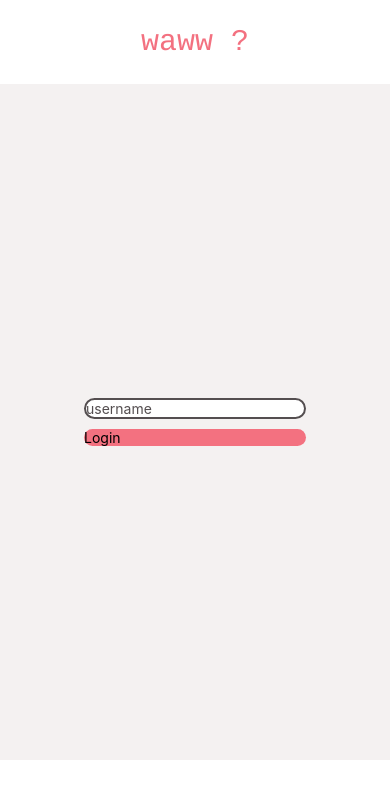
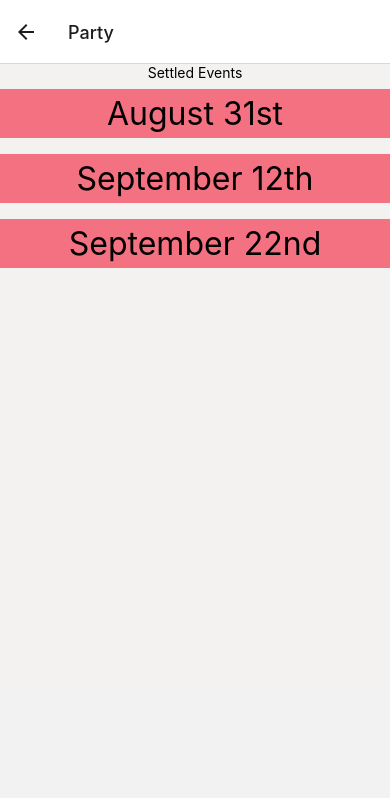
Before and after one commit to ameliaeiger/what-are-we-watching, a React Native app: screen /Party in a window 390 px wide. Shown: the top 798 px of the page. Built offline with nearby package versions, Linux system fonts and the light colour scheme.

Commit message:
Adds basic navigation example

```diff
--- a/App.js
+++ b/App.js
@@ -1,13 +1,20 @@
 import { StatusBar } from 'expo-status-bar'
 import { StyleSheet, Text, View } from 'react-native'
+import { NavigationContainer } from '@react-navigation/native'
+import { createNativeStackNavigator} from '@react-navigation/native-stack'
+import PartyView from "./src/views/PartyView"
+import LandingView from "./src/views/LandingView"
 
-import LandingView from "./src/views/LandingView"
+const Stack = createNativeStackNavigator();
 
 export default function App() {
   return (
-    <View style={styles.container}>
-      <LandingView />
-    </View>
+    <NavigationContainer>
+      <Stack.Navigator initialRouteName='Landing'>
+        <Stack.Screen name='Landing' component={LandingView} />
+        <Stack.Screen name='Party' component={PartyView} />
+      </Stack.Navigator>
+    </NavigationContainer>
   );
 }
 
--- a/src/components/Header.js
+++ b/src/components/Header.js
@@ -18,14 +18,14 @@ const styles = StyleSheet.create({
         display:"flex",
         alignItems:"center",
         justifyContent:"center",
-        height:"10vh",
+        height:"10%",
         width:"100%",
         position:"absolute",
-        top:"0",
+        top: 10
     },
     headerText: {
         fontFamily:"courier",
-        fontSize:"30px",
+        fontSize: 30,
         color:"#F37180"
     }
 })
--- a/src/components/LoginForm.js
+++ b/src/components/LoginForm.js
@@ -1,7 +1,7 @@
 import React, { useState } from "react"
 import { View, Text, TextInput, StyleSheet, Button, TouchableOpacity } from "react-native"
 
-const LoginForm = () => {
+const LoginForm = ({navigation}) => {
     const [username, setUsername] = useState("username")
 
     return(
@@ -35,20 +35,18 @@ const styles = StyleSheet.create({
     },
     textInput: {
         border:"2px solid #544E50",
-        borderRadius:"20px",
+        borderRadius: 20,
         backgroundColor:"white",
         color:"#544E50"
     },
     loginButton: {
-        textAlign:"center",
         backgroundColor:"#F37180",
-        borderRadius:"20px",
-        marginTop:"10px"
+        borderRadius: 20 ,
+        marginTop:10
     },
     buttonText: {
-
+        textAlign:"center",
     }
 })
 
-
 export default LoginForm
--- /dev/null
+++ b/src/components/SettledEvent.js
@@ -0,0 +1,28 @@
+import React from 'react';
+import { SafeAreaView, View, FlatList, StyleSheet, Text, StatusBar } from 'react-native';
+
+
+const SettledEvent = ({ date }) => (
+  <View style={styles.settled}>
+    <Text style={styles.settledDate}>{date}</Text>
+  </View>
+);
+
+const styles = StyleSheet.create({
+  container: {
+    flex: 1,
+    marginTop: StatusBar.currentHeight || 0,
+  },
+  settled: {
+    backgroundColor: '#F37180',
+    padding: 5,
+    marginVertical: 8,
+    display: "flex",
+    alignItems: "center"
+  },
+  settledDate: {
+    fontSize: 32
+  },
+});
+
+export default SettledEvent;
--- a/src/views/LandingView.js
+++ b/src/views/LandingView.js
@@ -1,15 +1,21 @@
 import React from "react"
-
+import { View, Button } from 'react-native'
 import Header from "../components/Header.js"
 import LoginForm from "../components/LoginForm.js"
+import { NavigationContainer } from '@react-navigation/native';
+import { createNativeStackNavigator } from '@react-navigation/native-stack';
 
-const LandingView = () => {
+const LandingView = ({ navigation }) => {
 
     return(
-        <>
+        <View>
         <Header />
-        <LoginForm />
-        </>
+        <LoginForm navigation={navigation} />
+        <Button
+        title="Go to Party"
+        onPress={() => navigation.navigate('Party')}
+         />
+        </View>
     )
 }
 
--- a/src/views/PartyView.js
+++ b/src/views/PartyView.js
@@ -0,0 +1,54 @@
+import React from "react"
+import { Text, View, StyleSheet, FlatList } from "react-native"
+import Header from "../components/Header.js"
+import SettledEvent from "../components/SettledEvent.js"
+
+const DATA = [
+    {
+      id: 'bd7acbea-c1b1-46c2-aed5-3ad53abb28ba',
+      date: 'August 31st',
+    },
+    {
+      id: '3ac68afc-c605-48d3-a4f8-fbd91aa97f63',
+      date: 'September 12th',
+    },
+    {
+      id: '58694a0f-3da1-471f-bd96-145571e29d72',
+      date: 'September 22nd',
+    },
+  ];
+
+const PartyView = () => {
+    return(
+        <View style={styles.partyContainer}>
+            <Text>Settled Events</Text>
+            <FlatList
+                data={DATA}
+                renderItem={({item}) => (
+                    <SettledEvent date={item.date} />
+                )
+
+                }
+                keyExtractor={item => item.id}
+                style={styles.eventList}
+                />
+        </View>
+    )
+}
+
+const styles = StyleSheet.create({
+    partyContainer: {
+        display:"flex",
+        alignItems:"center",
+        justifyContent:"center",
+        width:"100%",
+        height:"80%",
+        backgroundColor:"#f4f1f1"
+    },
+    eventList: {
+        width:"100%"
+    }
+})
+
+
+export default PartyView
```
Also changed, not shown: package.json (+6 -3 lines), 1 other file (tests, documents, lock files or other folders).
